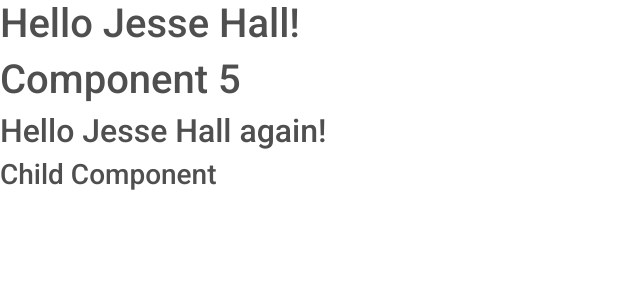
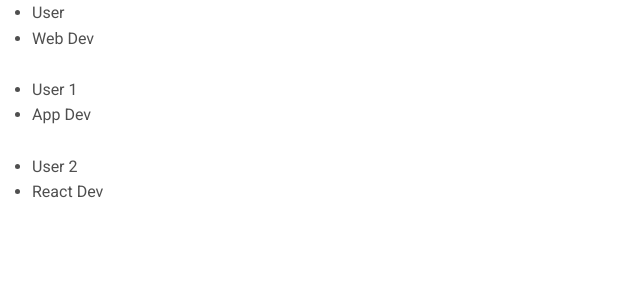
Before and after one commit to lata-makdiya/my-app, a React (Create React App) app: page / in a window 1280 px wide. Shown: the top 300 px of the page, without its empty margins (0-640 px from the left). Built offline with nearby package versions, Linux system fonts and the light colour scheme.

Commit message:
fragment

```diff
--- a/src/App.js
+++ b/src/App.js
@@ -3,7 +3,7 @@ import Navbar from './layouts/Navbar';
 import Footer from './layouts/Footer';
 import Sidebar from './layouts/Sidebar';
 // import Sidebar1, { firstMenu, secondMenu } from './layouts/Sidebar';
-// import Practice from './practice/Practice';
+import Practice from './practice/Practice';
 import '../node_modules/bootstrap/dist/css/bootstrap.min.css';
 import Dashboard from './content/Dashboard';
 import './assets/css/admin.css';
@@ -21,15 +21,14 @@ function App() {
         <Sidebar />
         <Navbar />
       </header>
-
       <Dashboard /> */}
 
       {/* <Navbar companyName="Microsoft" /> */}
       {/* We can change name of default import, not named import */}
       {/* <Sidebar1 menu={['home', 'about']} /> */}
       {/* <Footer details={{ name: 'default user', mobile: 9999999999 }} /> */}
-      {/* <Practice /> */}
-      <UseContextHookComponent/>
+      <Practice />
+      {/* <UseContextHookComponent/> */}
     </>
   );
 }
--- a/src/practice/ListAndKeyComponent.js
+++ b/src/practice/ListAndKeyComponent.js
@@ -1,3 +1,4 @@
+import { Fragment } from "react";
 let ListAndKeyComponent = () => {
 
     let details = [
@@ -28,11 +29,11 @@ let ListAndKeyComponent = () => {
 
         <ul>
             {details.map((value, index) =>
-                <div key={index}>
+                <Fragment key={index}>
                     <li>{value.name}</li>
                     <li>{value.role}</li>
                     <br />
-                </div>
+                </Fragment>
             )}
         </ul>
     )
--- a/src/practice/Practice.js
+++ b/src/practice/Practice.js
@@ -5,11 +5,12 @@
 // import FunctionHookComponent from './hook/FunctionHookComponent';
 // import UseRefComponent from './hook/UseRefComponent';
 // import Form from './lifecycle/Form';
-// import ListAndKeyComponent from "./ListAndKeyComponent";
+import ListAndKeyComponent from "./ListAndKeyComponent";
 // import Form from './Form';
 // import FormWithRef from './FormWithRef';
 // import FunctionComponent from "./FunctionComponent";
 // import StyleComponent from "./style/StyleComponent";
+import Fragment from './TestFragment';
 import ForwardRefComponent from "./hook/Form";
 import StyleComponent from "./hook/Form";
 
@@ -71,11 +72,12 @@ function Practice() {
     // <FunctionHookComponent />
     // <UseRefComponent />
     // <Form/>
-    // <ListAndKeyComponent />
+    <ListAndKeyComponent />
     // <Form/>
     // <FormWithRef/>
     // <StyleComponent/>
-    <ForwardRefComponent />
+    // <ForwardRefComponent />
+    // <Fragment/>
   );
 }
 
--- /dev/null
+++ b/src/practice/TestFragment.js
@@ -0,0 +1,10 @@
+import React, {Fragment} from 'react'
+
+export default function TestFragment() {
+  return (
+    <React.Fragment>
+      <div>Fragment 1</div>
+      <div>Fragment 2</div>
+    </React.Fragment>
+  )
+}
--- a/src/practice/hook/useContext/ChildComponent.js
+++ b/src/practice/hook/useContext/ChildComponent.js
@@ -1,14 +1,20 @@
 import { useState, createContext, useContext } from "react";
-import {UserContext} from './UseContextHookComponent';
+import { UserContext } from './UseContextHookComponent';
 
 export default function ChildComponent() {
     const user = useContext(UserContext);
+    let getData;
+
+    function appendData() {
+        getData = 'Child Component';
+        console.log('click');
+    }
 
     return (
         <>
-            <h1>Component 5</h1>
-            <h2>{`Hello ${user} again!`}</h2>
+            {/* <h2>{`Hello ${user} again!`}</h2> */}
             <h3>Child Component</h3>
+            <button onClick={appendData}>click Here</button>
         </>
     );
 }
--- a/src/practice/hook/useContext/UseContextHookComponent.js
+++ b/src/practice/hook/useContext/UseContextHookComponent.js
@@ -5,9 +5,14 @@ export const UserContext = createContext();
 export default function UseContextHookComponent() {
   const [user, setUser] = useState("Jesse Hall");
 
+  function getDataFromChild(data) {
+    console.log(data);
+  }
+
   return (
     <>
-      <UserContext.Provider value={user}>
+      {/* <UserContext.Provider value={user}> */}
+      <UserContext.Provider value={{getData: getDataFromChild}}>
         <h1>{`Hello ${user}!`}</h1>
         <ChildComponent />
       </UserContext.Provider>
```
